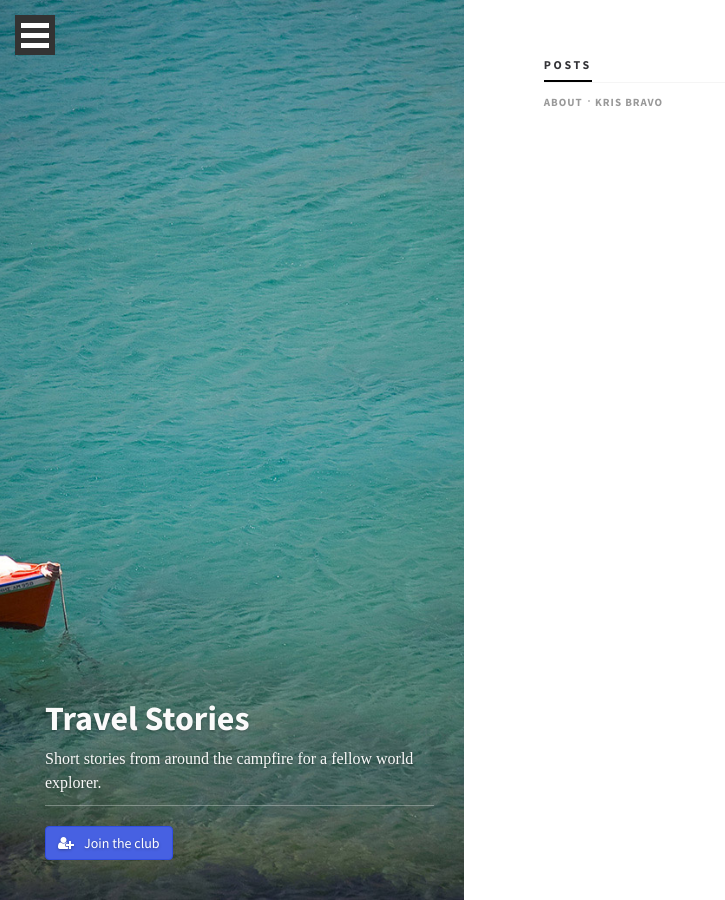
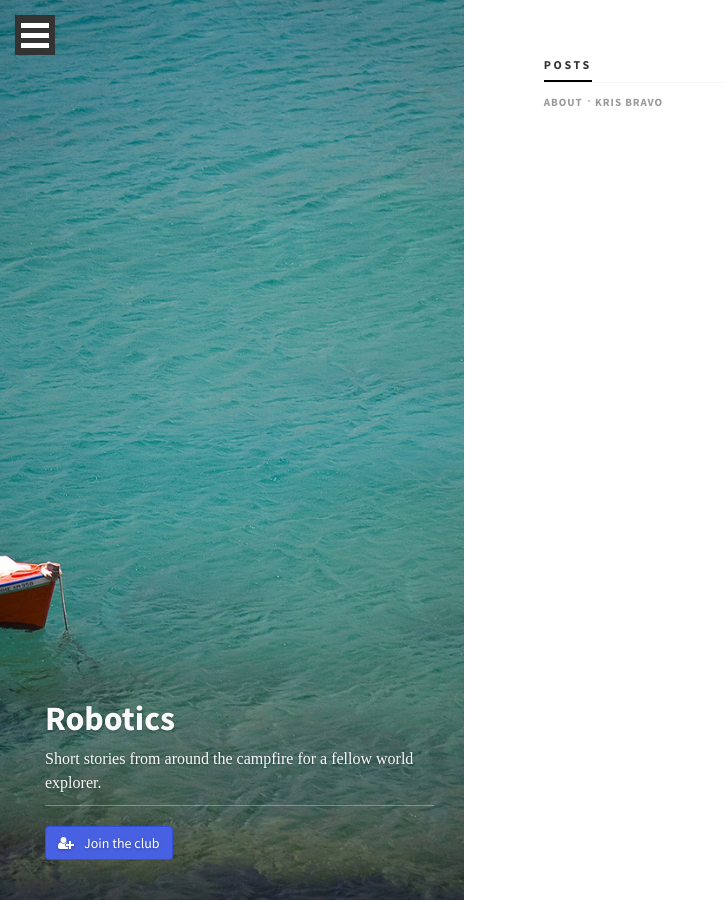
Before and after one commit to bravok/bravok.github.io, a Jekyll site: the page built from category/robotics/index.html, in a window 1280 px wide. Shown: the whole page, without its empty margins (0-725 px from the left). Built offline with Jekyll 4.4.1, drawn with Linux system fonts in a browser that asks for light colours; some web fonts are replaced.

Commit message:
category updates.

```diff
--- /dev/null
+++ b/category/philosophy/index.html
@@ -0,0 +1,6 @@
+
+layout: category
+category: philosophy
+title : Leadership and Learning
+feature_image: feature-fire
+---
--- a/category/robotics/index.html
+++ b/category/robotics/index.html
@@ -1,7 +1,7 @@
 ---
 layout: category
 category: robotics
-title : Travel Stories
+title : Robotics
 feature_image: feature-water
 desc: Short stories from around the campfire for a fellow world explorer.
 include_cta_btn: true
--- a/category/technology/index.html
+++ b/category/technology/index.html
@@ -1,7 +1,7 @@
 ---
 layout: category
 category: technology
-title : Travel
+title : Technology
 feature_image: feature-plantpot
 desc: Javascript is the dynamic scripting language that powers the interactivity of the World Wide Web. It is awesome!
 include_cta_btn: true
```
